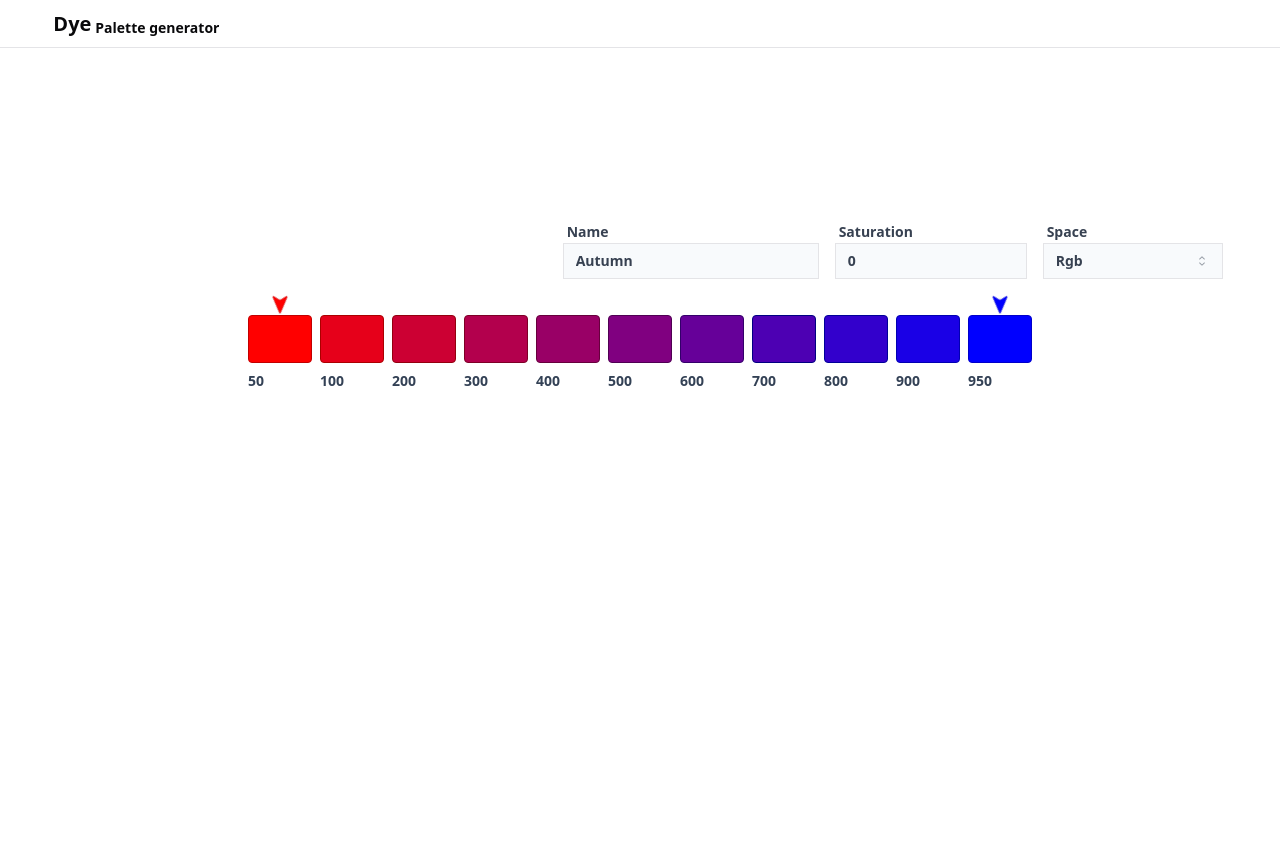
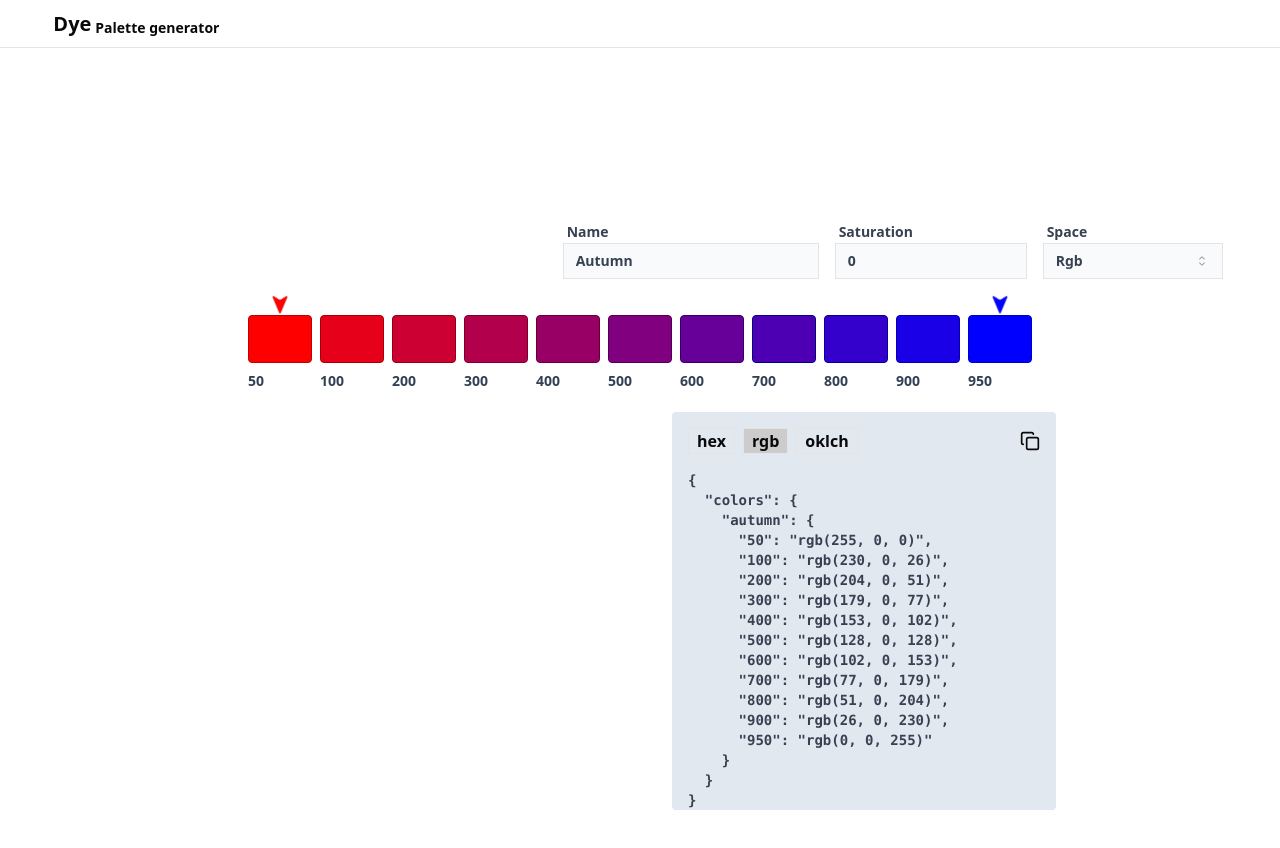
Before and after one commit to Agreatdayforfreedom/Dye, a Next.js app: page / in a window 1280 px wide. Built offline with nearby package versions, Linux system fonts and the light colour scheme.

Commit message:
copying palette in different formats

```diff
--- a/app/_components/ColorContainer.tsx
+++ b/app/_components/ColorContainer.tsx
@@ -5,12 +5,14 @@ import { usePointers } from "@/app/store/pointers";
 import { useLerpColors } from "@/app/_hooks/useLerpColors";
 
 import { ColorCard } from "./ColorCard";
+import { CopyPalette } from "./CopyPalette";
 
 export const ColorContainer = () => {
   const pointers = usePointers((state) => state.pointers);
   const colors = useLerpColors();
 
   return (
+    <div className="">
       <div className="flex w-fit mx-auto space-x-2">
         {colors.map((color: chroma.Color, i: number) => {
           return (
@@ -23,5 +25,10 @@ export const ColorContainer = () => {
           );
         })}
       </div>
+      <div className="flex justify-around mt-5">
+        <div></div>
+        <CopyPalette colors={colors} />
+      </div>
+    </div>
   );
 };
--- /dev/null
+++ b/app/_components/CopyPalette.tsx
@@ -0,0 +1,88 @@
+import chroma from "chroma-js";
+import { CheckIcon, CopyCheck, CopyIcon } from "lucide-react";
+import React, { useState } from "react";
+import { useVariables } from "../store/variables";
+import { tw_color_scale } from "../constants";
+import { useCopy } from "../_hooks/useCopy";
+import { f_oklch, f_rgb } from "../_utils/formatters";
+
+interface Props {
+  colors: chroma.Color[];
+}
+
+interface Palette {
+  [key: string]: string;
+}
+
+type CopySpaces = "hex" | "rgb" | "oklch";
+
+export const CopyPalette = ({ colors }: Props) => {
+  const [selected, setSelected] = useState<CopySpaces>("rgb");
+
+  const name = useVariables((state) => state.name);
+  const [isCopied, onCopy] = useCopy();
+  console.log(colors);
+  const body = {
+    colors: {
+      [name.toLowerCase()]: {},
+    },
+  };
+  const palette: Palette = {};
+
+  let i = 0;
+
+  while (i < tw_color_scale.length) {
+    if (selected === "hex") palette[tw_color_scale[i]] = colors[i][selected]();
+    if (selected === "rgb")
+      palette[tw_color_scale[i]] = f_rgb(colors[i][selected]());
+    if (selected === "oklch")
+      palette[tw_color_scale[i]] = f_oklch(colors[i][selected]());
+
+    i++;
+  }
+  body.colors[name.toLowerCase()] = palette;
+  function handlePalette() {
+    onCopy(JSON.stringify(body, null, 2));
+  }
+
+  return (
+    <div className="w-96 bg-slate-200 rounded bg-au">
+      <div className="p-4 flex justify-between">
+        <div className="flex space-x-2">
+          <button
+            onClick={() => setSelected("hex")}
+            style={selected === "hex" ? { background: "#cccccc" } : {}}
+            className="border px-2 font-semibold"
+          >
+            hex
+          </button>
+          <button
+            onClick={() => setSelected("rgb")}
+            style={selected === "rgb" ? { background: "#cccccc" } : {}}
+            className="border px-2 font-semibold"
+          >
+            rgb
+          </button>
+          <button
+            onClick={() => setSelected("oklch")}
+            style={selected === "oklch" ? { background: "#cccccc" } : {}}
+            className="border px-2 font-semibold"
+          >
+            oklch
+          </button>
+        </div>
+        <button onClick={handlePalette}>
+          {isCopied ? (
+            <CheckIcon size={20} stroke="green" />
+          ) : (
+            <CopyIcon size={20} />
+          )}
+        </button>
+      </div>
+
+      <pre className="text-sm text-gray-700 mx-4 font-semibold">
+        {JSON.stringify(body, null, 2)}
+      </pre>
+    </div>
+  );
+};
--- /dev/null
+++ b/app/_utils/formatters.ts
@@ -0,0 +1,20 @@
+export function f_rgb(rgba: Array<number>) {
+  let [r, g, b, a] = rgba;
+  let _r = r.toFixed(0);
+  let _g = g.toFixed(0);
+  let _b = b.toFixed(0);
+  let _a = a?.toFixed(0);
+
+  let rgb = "";
+  if (_a) {
+    rgb = `rgba(${_r}, ${_g}, ${_b}, ${parseInt(_a) / 255})`;
+  } else {
+    rgb = `rgb(${_r}, ${_g}, ${_b})`;
+  }
+
+  return rgb;
+}
+export function f_oklch(oklhc: Array<number>) {
+  let [l, h, c] = oklhc;
+  return `oklch(${(l * 100).toFixed(2)}% ${h.toFixed(2)} ${c.toFixed(2)})`;
+}
```
Lines whose indentation alone changed are shown as unchanged.
